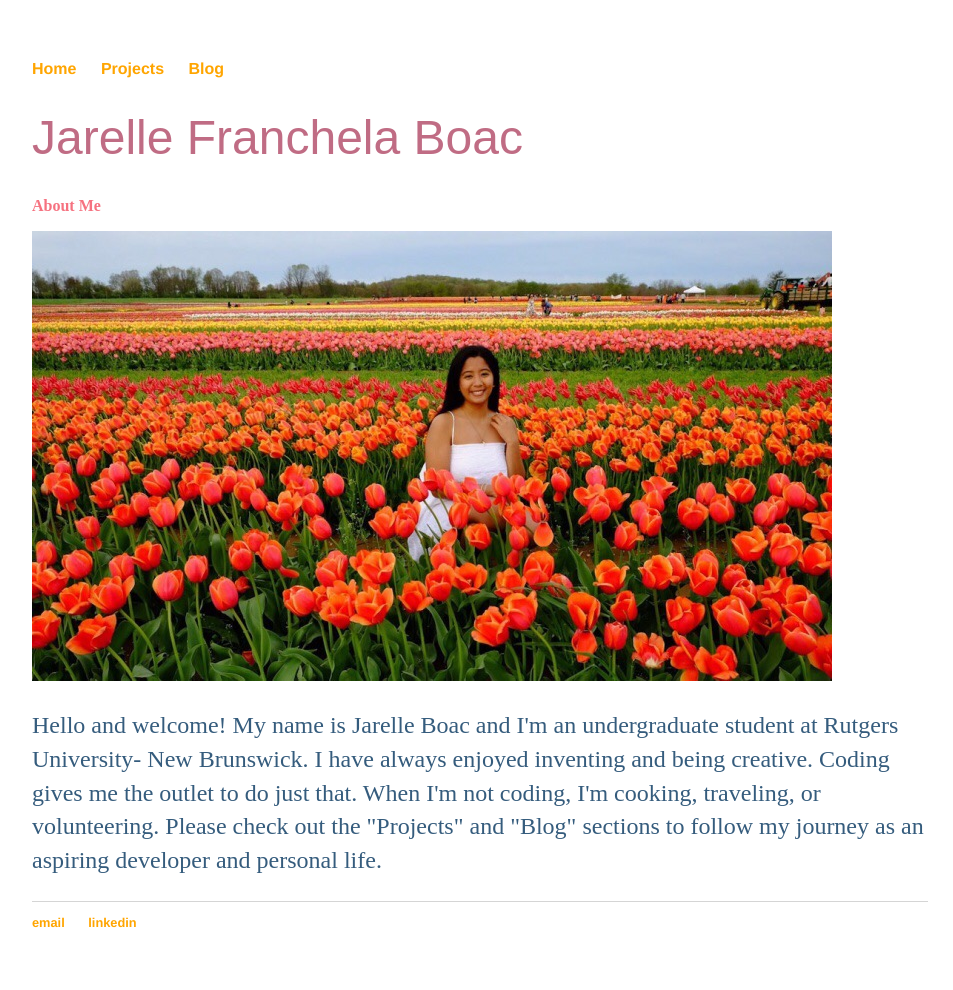
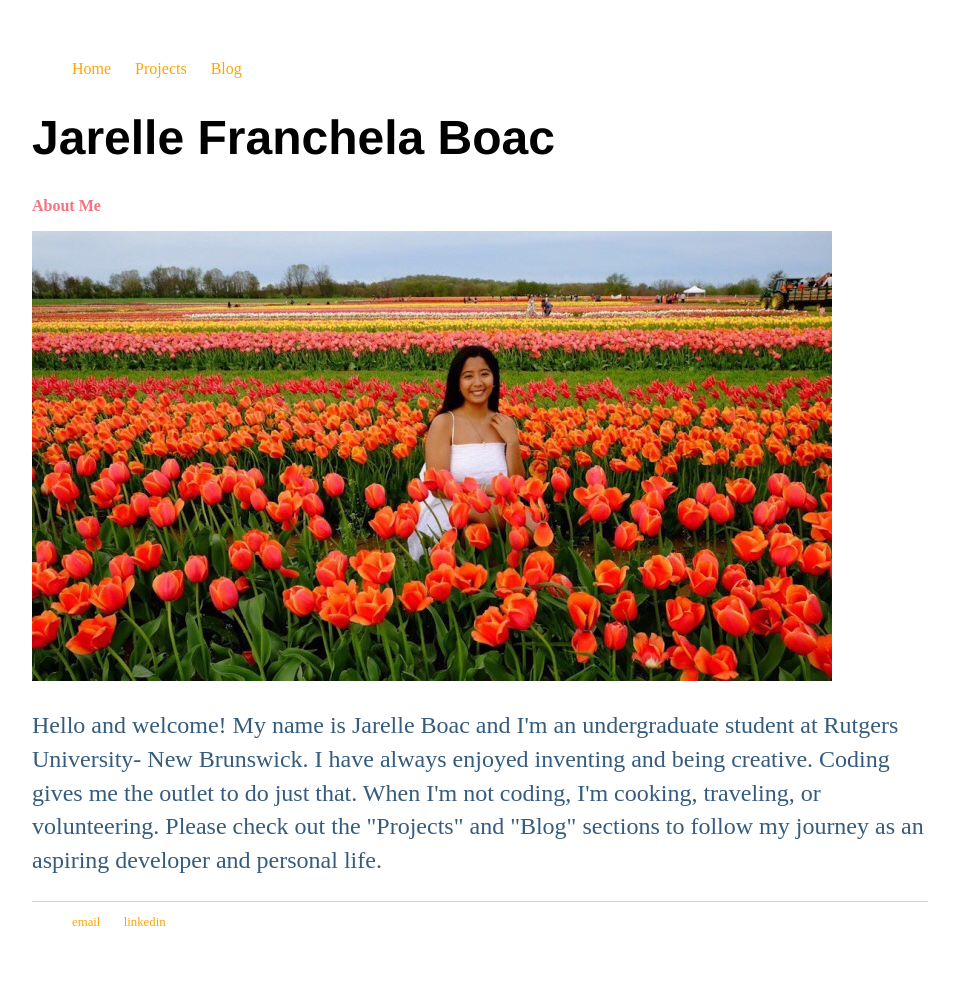
Before and after one commit to jarelle22/jarelleboac.github.io, a Jekyll site: the page built from index.html, in a window 1280 px wide. Shown: the whole page, without its empty margins (160-1113 px from the left). Built offline with Jekyll 4.4.1, drawn with Linux system fonts in a browser that asks for light colours.

Commit message:
Update main.css

```diff
--- a/css/main.css
+++ b/css/main.css
@@ -3,10 +3,15 @@
     width: 70%;
 }
 nav ul, footer ul {
-    font-family:'Helvetica', 'Arial', 'Sans-Serif';
+    /*font-family:'Helvetica', 'Arial', 'Sans-Serif';
     padding: 0px;
     list-style: none;
-    font-weight: bold;
+    font-weight: bold;*/
+
+    color: #C06C84;
+    font-family: 'Brandon-Grotesque', 'Sans-Serif';
+    font-style: normal;
+    font-weight: 100;
 }
 nav ul li, footer ul li {
     display: inline;
@@ -21,11 +26,8 @@
 }
 h1 {
     font-size: 3em;
-    /*font-family:'Helvetica', 'Arial', 'Sans-Serif';*/
-    color: #C06C84;
-    font-family: brandon-grotesque, sans-serif;
-    font-style: normal;
-    font-weight: 100;
+    font-family:'Helvetica', 'Arial', 'Sans-Serif';
+
 }
 h3 {
     font-size: 1em;
```
